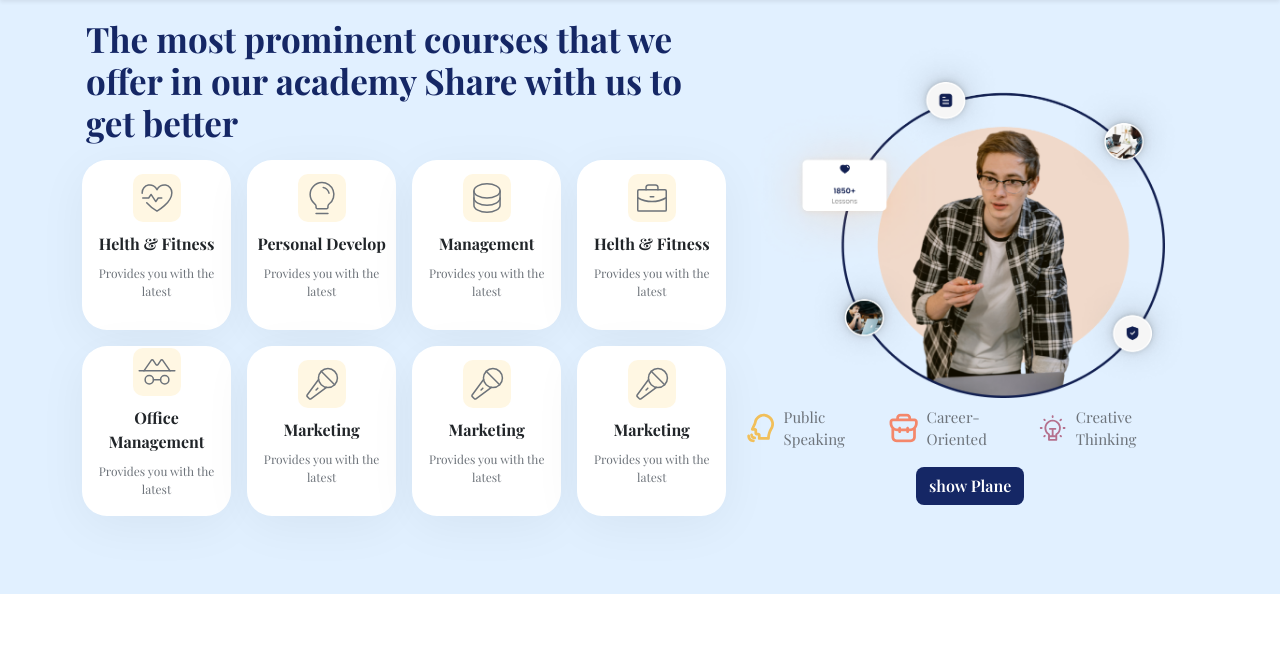
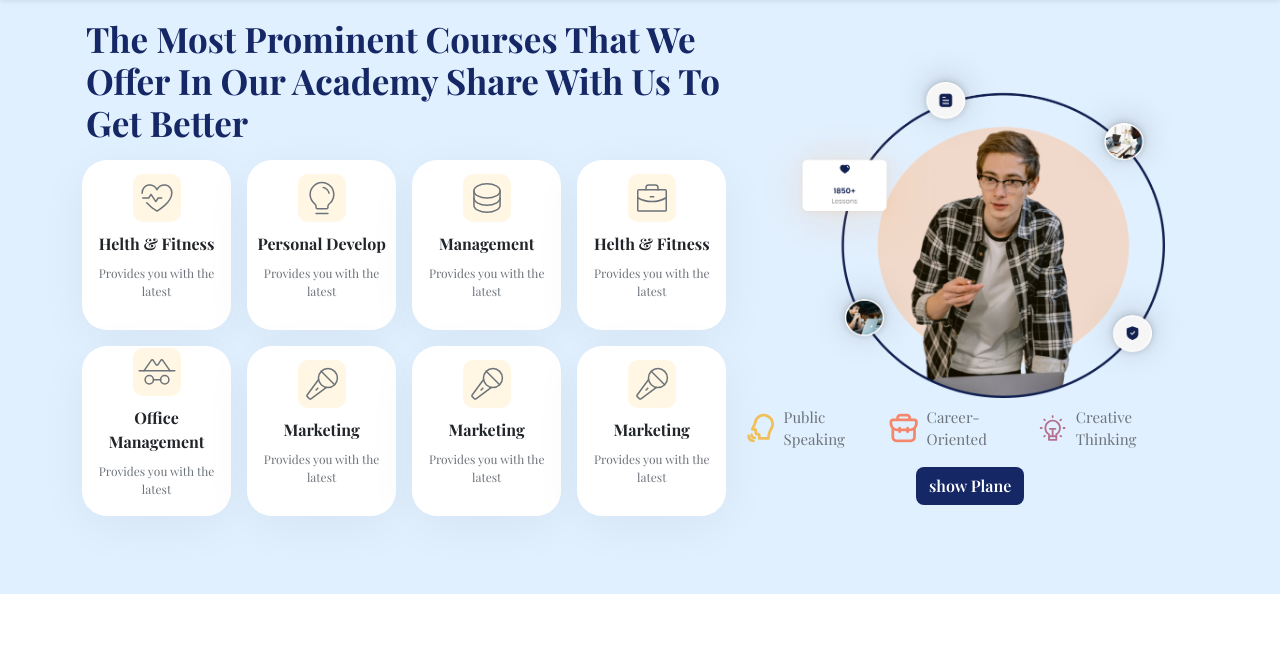
Before and after one commit to Mohammedazzam/54_AcademyProject, a plain HTML site: page index.html in a window 1280 px wide. Shown: the part 150-800 px from the top of the page. Drawn offline with nearby package versions, Linux system fonts and the light colour scheme.

Commit message:
add transform

```diff
--- a/css/styles.css
+++ b/css/styles.css
@@ -1,3 +1,12 @@
+h1,
+h2,
+h3,
+h4,
+h5,
+h6 {
+  text-transform: capitalize;
+}
+
 @font-face {
   font-family: poppins_bold;
   src: url("Fonts/Poppins-Bold.ttf");
```
